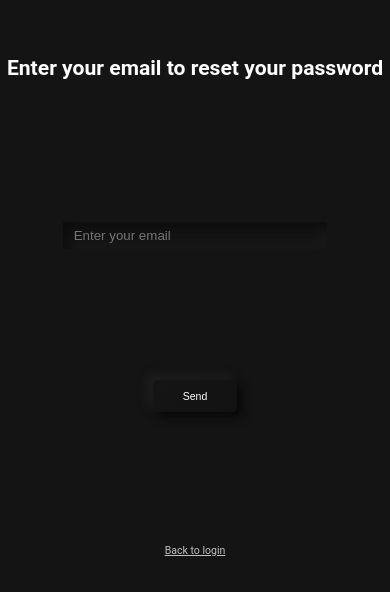
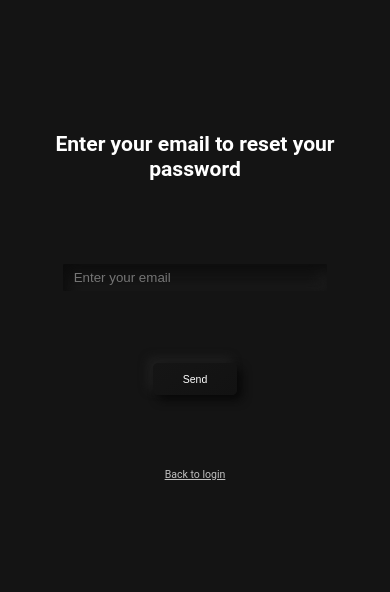
Before and after one commit to alejandrosandi22/manager, a React (Create React App) app: page / in a window 390 px wide. Shown: the part 116-708 px from the top of the page. Built offline with nearby package versions, Linux system fonts and the light colour scheme; no server answers.

Commit message:
fixed responsive

```diff
--- a/src/components/LogIn/LogIn.scss
+++ b/src/components/LogIn/LogIn.scss
@@ -10,7 +10,7 @@
   overflow: hidden;
   .log-in-wrapper{
     padding: 5rem 2rem;
-    width: 40%;
+    width: 50%;
     height: 100%;
     display: flex;
     flex-direction: column;
@@ -60,7 +60,7 @@
     }
   }
   .image-wrapper{
-    width: 60%;
+    width: 50%;
     height: 100%;
     display: flex;
     justify-content: center;
--- a/src/components/Recovery/Recovery.scss
+++ b/src/components/Recovery/Recovery.scss
@@ -14,6 +14,7 @@
   .recovery-title{
     color: #fff;
     font-size: 2rem;
+    text-align: center;
   }
   & > input{
     @include mixin.inputs();
@@ -30,3 +31,5 @@
     }
   }
 }
+
+@include responsive.recovery();
--- a/src/shared/sass/_responsive.scss
+++ b/src/shared/sass/_responsive.scss
@@ -47,3 +47,11 @@
     }
   }
 }
+
+@mixin recovery {
+  @media (max-width: 1024px) {
+    .recovery-container{
+      padding: 20rem 5rem;
+    }
+  }
+}
```
